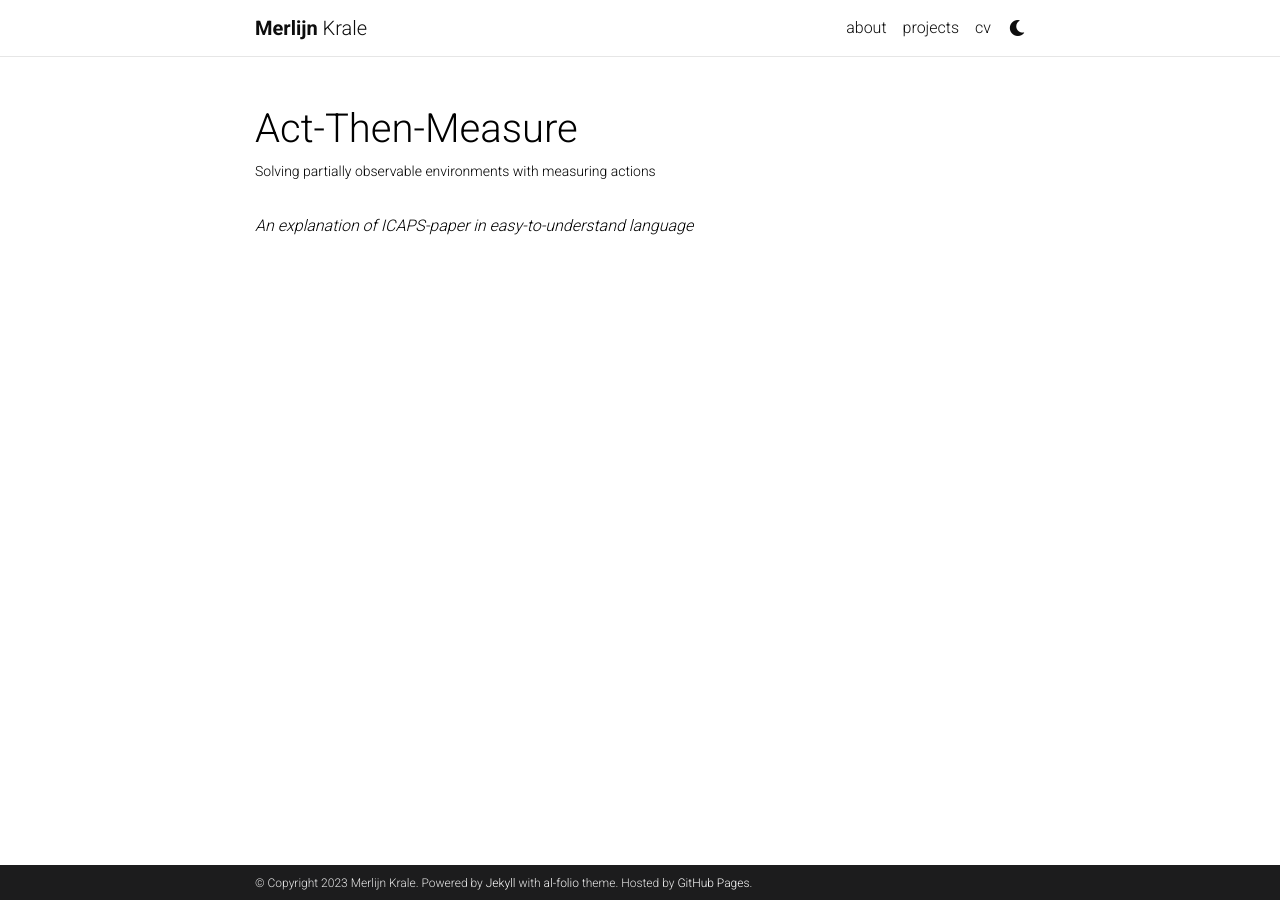
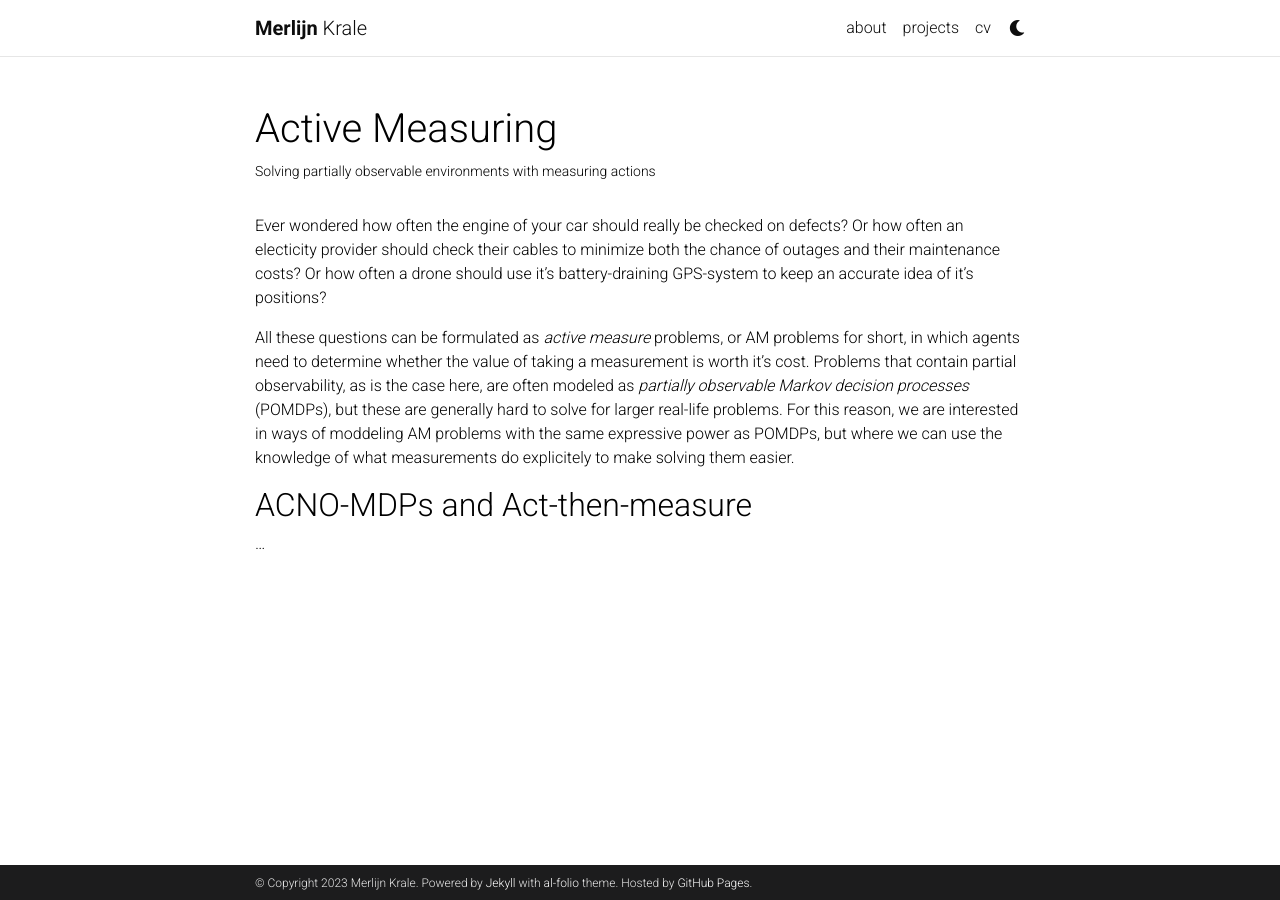
Before and after one commit to MKrale/MKrale.github.io, a Jekyll site: the page built from _projects/1_project.md, in a window 1280 px wide. Built offline with Jekyll 4.4.1, drawn with Linux system fonts in a browser that asks for light colours; comment, search, counter and statistics services are not loaded; a style sheet for code colours, icons or effects is not loaded.

Commit message:
intro ATM project

```diff
--- a/_projects/1_project.md
+++ b/_projects/1_project.md
@@ -1,10 +1,20 @@
 ---
 layout: page
-title: Act-Then-Measure
+title: Active Measuring
 description: Solving partially observable environments with measuring actions
 img: assets/img/12.jpg
 importance: 1
 category: work
 ---
 
-*An explanation of ICAPS-paper in easy-to-understand language*
+Ever wondered how often the engine of your car should really be checked on defects?
+Or how often an electicity provider should check their cables to minimize both the chance of outages and their maintenance costs?
+Or how often a drone should use it's battery-draining GPS-system to keep an accurate idea of it's positions?
+
+All these questions can be formulated as *active measure* problems, or AM problems for short, in which agents need to determine whether the value of taking a measurement is worth it's cost.
+Problems that contain partial observability, as is the case here, are often modeled as *partially observable Markov decision processes* (POMDPs), but these are generally hard to solve for larger real-life problems.
+For this reason, we are interested in ways of moddeling AM problems with the same expressive power as POMDPs, but where we can use the knowledge of what measurements do explicitely to make solving them easier.
+
+## ACNO-MDPs and Act-then-measure
+
+...
```
